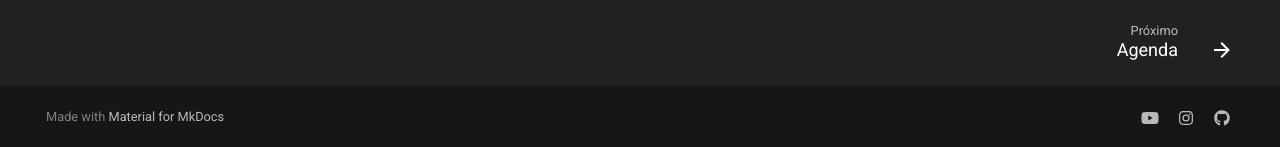
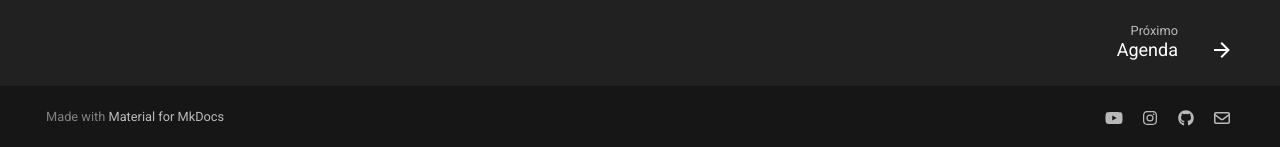
Before and after one commit to keellyayala/grupo-briet.github.io, an MkDocs documentation site: the page built from docs/index.md, in a window 1280 px wide and 900 px high, scrolled down 1302 px. Shown: the part 750-897 px from the top of the window. Built offline with MkDocs 1.6.1 and Material for MkDocs 9.7.7, drawn with Linux system fonts in a browser that asks for light colours; a script that is not in the unit is left out; comment, search, counter and statistics services are not loaded.

Commit message:
Update mkdocs.yml

```diff
--- a/mkdocs.yml
+++ b/mkdocs.yml
@@ -142,14 +142,16 @@ extra:
       link: https://www.youtube.com/channel/UCwbvIl-TSZOSritOESaukQQ
       name: Youtube - BRIET
     - icon: fontawesome/brands/instagram
-      link: https://www.instagram.com/grupobriet
-      name: Instagram - BRIET
+#      link: https://www.instagram.com/grupobriet
+#      name: Instagram - BRIET
     - icon: fontawesome/brands/github
       link: https://grupo-briet.github.io/
       name: Github - BRIET
 #    - icon: fontawesome/brands/facebook
 #      link: https://www.facebook.com/people/GRUPO-de-pesquisa-BRIET/100076347663252/
-
+    - icon: Email
+      icon: fontawesome/regular/envelope
+      link: mailto:luanasales@ibict.br
 
 extra_javascript:
   - https://unpkg.com/mermaid/dist/mermaid.min.js
```
